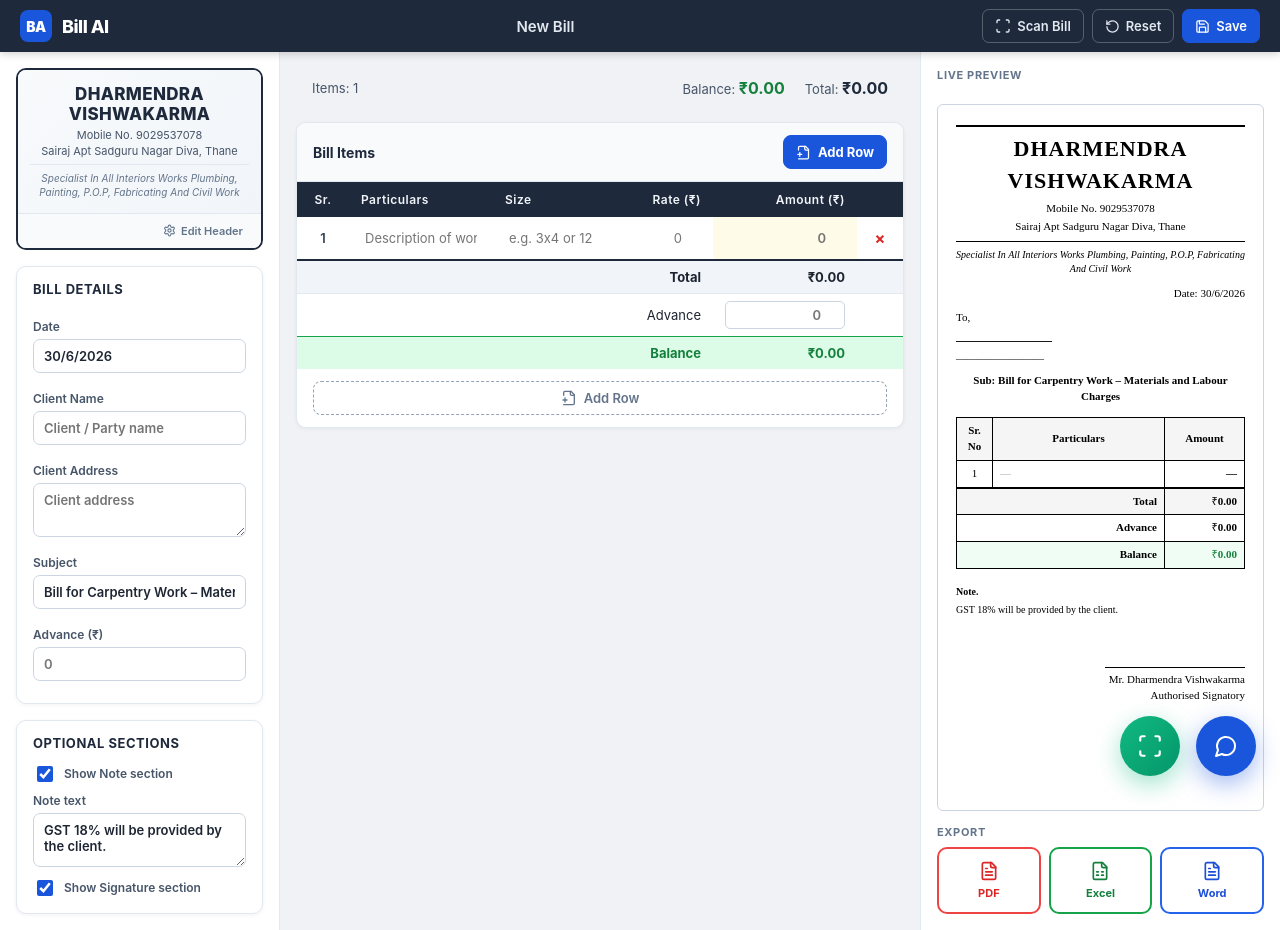
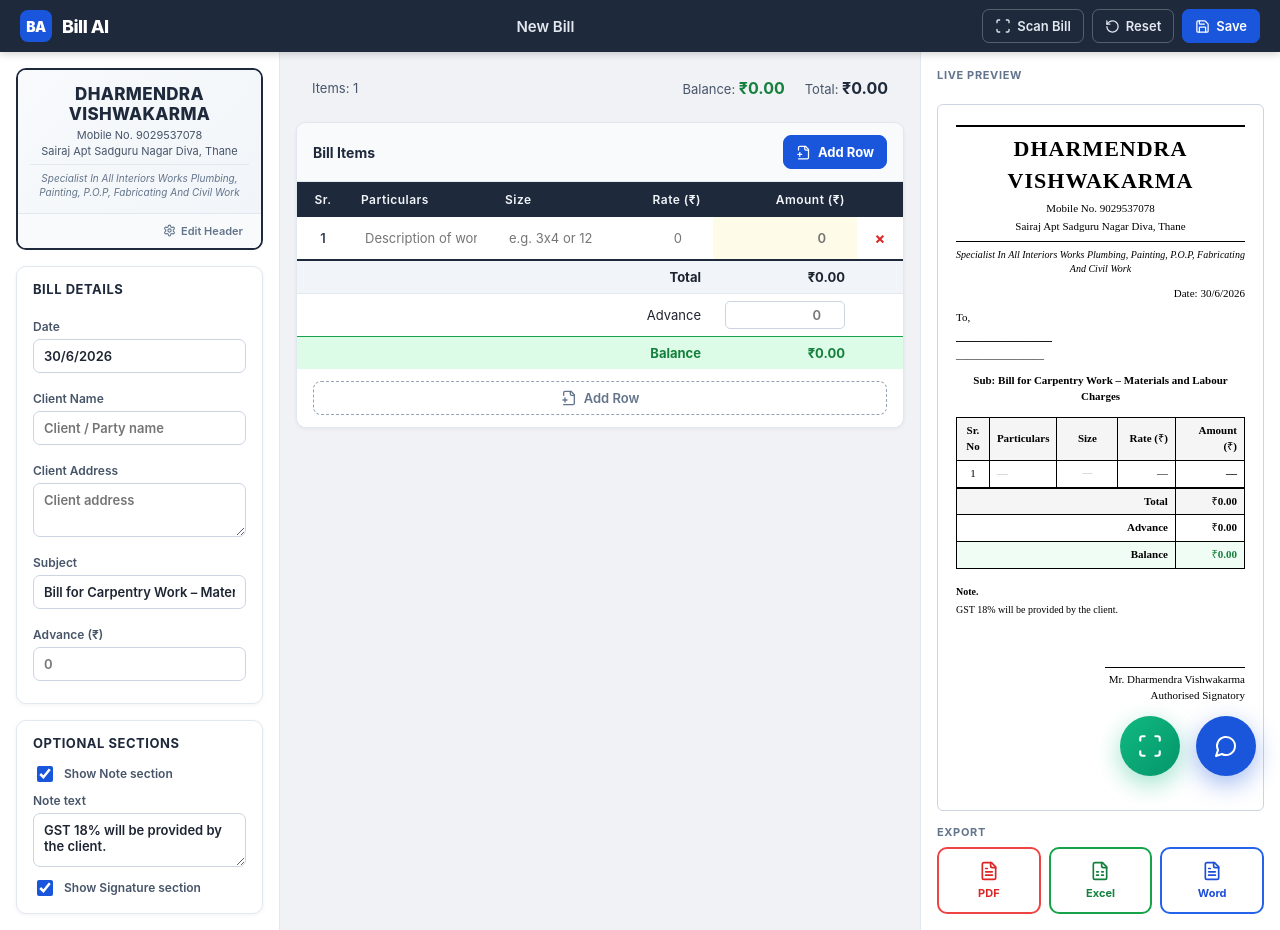
Before and after one commit to Dharmendra0202/Billing, a React (Vite) app: page / in a window 1280 px wide. Built offline with nearby package versions, Linux system fonts and the light colour scheme.

Commit message:
Fix: live preview shows all 5 cols, size*rate auto-calc always works

```diff
--- a/frontend/src/App.tsx
+++ b/frontend/src/App.tsx
@@ -9,19 +9,27 @@ import { grandTotal, makeId, money } from "./lib/billMath";
 import { exportProfessionalPDF, exportProfessionalExcel, exportProfessionalWord } from "./lib/documentExport";
 import type { BillDetails, BillTable, HeaderTemplate } from "./types";
 
-// Convert scanner rows → BillTable for export
+// Convert editor rows → BillTable for export (all 5 columns)
 function toBillTable(rows: Array<{ id: string; sr: number; particulars: string; size: string; rate: number; amount: number }>): BillTable {
   return {
     id: "table-main",
     title: "Bill Items",
     columns: [
-      { id: "sr", label: "Sr. No", kind: "number" },
-      { id: "particulars", label: "Particulars", kind: "text" },
-      { id: "amount", label: "Amount", kind: "number" }
+      { id: "sr",          label: "Sr. No",      kind: "number" },
+      { id: "particulars", label: "Particulars", kind: "text"   },
+      { id: "size",        label: "Size",        kind: "text"   },
+      { id: "rate",        label: "Rate",        kind: "number" },
+      { id: "amount",      label: "Amount",      kind: "number" }
     ],
     rows: rows.map(r => ({
       id: r.id,
-      cells: { sr: String(r.sr), particulars: r.particulars, amount: String(r.amount) }
+      cells: {
+        sr:          String(r.sr),
+        particulars: r.particulars,
+        size:        r.size,
+        rate:        String(r.rate),
+        amount:      String(r.amount)
+      }
     }))
   };
 }
@@ -32,16 +40,18 @@ type EditorRow = { id: string; sr: number; particulars: string; size: string; ra
 function recalc(rows: EditorRow[]): EditorRow[] {
   return rows.map((r, i) => {
     const parsed = parseSize(r.size);
-    const amt = parsed > 0 ? Math.round(parsed * r.rate * 100) / 100 : r.amount;
+    // always recalculate amount from size × rate (0 if either is empty/zero)
+    const amt = Math.round(parsed * r.rate * 100) / 100;
     return { ...r, sr: i + 1, amount: amt };
   });
 }
 
 function parseSize(size: string): number {
   const clean = size.trim();
+  if (!clean) return 1; // empty size = 1 (so amount = rate directly)
   const parts = clean.split(/[x*×]/i).map(p => parseFloat(p.trim())).filter(n => !isNaN(n));
   if (parts.length >= 2) return parts.reduce((a, b) => a * b, 1);
-  return parseFloat(clean) || 0;
+  return parseFloat(clean) || 1;
 }
 
 function uid() { return Math.random().toString(36).slice(2, 9); }
@@ -105,7 +115,12 @@ export function App() {
   };
 
   const updateRow = (id: string, field: keyof EditorRow, value: string | number) => {
-    setRows(prev => recalc(prev.map(r => r.id === id ? { ...r, [field]: value } : r)));
+    setRows(prev => {
+      const updated = prev.map(r => r.id === id ? { ...r, [field]: value } : r);
+      // only recalc amount from size×rate when size or rate changes, not when amount itself is edited
+      if (field === "amount") return updated.map((r, i) => ({ ...r, sr: i + 1 }));
+      return recalc(updated);
+    });
   };
 
   const deleteRow = (id: string) => {
--- a/frontend/src/components/BillPreview.tsx
+++ b/frontend/src/components/BillPreview.tsx
@@ -16,6 +16,16 @@ type Props = {
   billDetails: BillDetails;
 };
 
+function parseSizeDisplay(size: string): string {
+  if (!size.trim()) return "";
+  const parts = size.split(/[x*×]/i).map(p => parseFloat(p.trim())).filter(n => !isNaN(n));
+  if (parts.length >= 2) {
+    const result = parts.reduce((a, b) => a * b, 1);
+    return `${size} = ${result}`;
+  }
+  return size;
+}
+
 export function BillPreview({ header, rows, billDetails }: Props) {
   const total = rows.reduce((s, r) => s + r.amount, 0);
   const balance = total - billDetails.advance;
@@ -29,22 +39,14 @@ export function BillPreview({ header, rows, billDetails }: Props) {
       <div className="pbBizName">{header.businessName || "BUSINESS NAME"}</div>
 
       {/* Contact */}
-      {header.phone && (
-        <p className="pbContactLine">Mobile No. {header.phone}</p>
-      )}
-      {header.address && (
-        <p className="pbContactLine">{header.address}</p>
-      )}
-      {header.gstNumber && (
-        <p className="pbContactLine">GST: {header.gstNumber}</p>
-      )}
+      {header.phone && <p className="pbContactLine">Mobile No. {header.phone}</p>}
+      {header.address && <p className="pbContactLine">{header.address}</p>}
+      {header.gstNumber && <p className="pbContactLine">GST: {header.gstNumber}</p>}
 
       <div className="pbBottomLine" />
 
       {/* Tagline */}
-      {header.tagline && (
-        <p className="pbTagline">{header.tagline}</p>
-      )}
+      {header.tagline && <p className="pbTagline">{header.tagline}</p>}
 
       {/* Date */}
       <p className="pbDate">Date: {billDetails.date}</p>
@@ -55,45 +57,62 @@ export function BillPreview({ header, rows, billDetails }: Props) {
       <p className="pbClientAddr">{billDetails.clientAddress || "________________"}</p>
 
       {/* Subject */}
-      {billDetails.subject && (
-        <p className="pbSub">Sub: {billDetails.subject}</p>
-      )}
+      {billDetails.subject && <p className="pbSub">Sub: {billDetails.subject}</p>}
 
-      {/* Table */}
+      {/* Items Table — full 5 columns */}
       <table className="pbTable">
         <thead>
           <tr>
-            <th style={{ width: 32 }}>Sr. No</th>
-            <th>Particulars</th>
-            <th style={{ width: 80 }}>Amount</th>
+            <th className="pbThSr">Sr. No</th>
+            <th className="pbThParticulars">Particulars</th>
+            <th className="pbThSize">Size</th>
+            <th className="pbThRate">Rate (₹)</th>
+            <th className="pbThAmt">Amount (₹)</th>
           </tr>
         </thead>
         <tbody>
           {rows.length === 0 && (
             <tr>
-              <td colSpan={3} style={{ textAlign: "center", color: "#aaa", fontStyle: "italic" }}>No items yet</td>
+              <td colSpan={5} style={{ textAlign: "center", color: "#aaa", fontStyle: "italic", padding: "12px" }}>
+                No items yet — add rows in the center panel
+              </td>
             </tr>
           )}
           {rows.map(row => (
             <tr key={row.id}>
               <td className="pbSrCell">{row.sr}</td>
-              <td>{row.particulars || <span style={{ color: "#aaa" }}>—</span>}</td>
+              <td className="pbParticularsCell">
+                {row.particulars || <span style={{ color: "#bbb" }}>—</span>}
+              </td>
+              <td className="pbSizeCell">
+                {row.size ? (
+                  <>
+                    <span className="pbSizeRaw">{row.size}</span>
+                    {row.size.match(/[x*×]/i) && (
+                      <span className="pbSizeCalc">
+                        {" = "}{row.size.split(/[x*×]/i).map(p => parseFloat(p.trim())).filter(n => !isNaN(n)).reduce((a, b) => a * b, 1)}
+                      </span>
+                    )}
+                  </>
+                ) : <span style={{ color: "#bbb" }}>—</span>}
+              </td>
+              <td className="pbRateCell">{row.rate > 0 ? money(row.rate) : "—"}</td>
               <td className="pbAmtCell">{row.amount > 0 ? money(row.amount) : "—"}</td>
             </tr>
           ))}
         </tbody>
         <tfoot>
           <tr className="pbTfTotal">
-            <td colSpan={2} className="pbRight" style={{ fontWeight: "bold" }}>Total</td>
-            <td className="pbAmtCell">{money(total)}</td>
+            <td colSpan={4} className="pbRight"><strong>Total</strong></td>
+            <td className="pbAmtCell"><strong>{money(total)}</strong></td>
           </tr>
           <tr className="pbTfAdvance">
-            <td colSpan={2} className="pbRight">Advance</td>
+            <td colSpan={4} className="pbRight">Advance</td>
             <td className="pbAmtCell">{money(billDetails.advance)}</td>
           </tr>
           <tr className="pbTfBalance">
-            <td colSpan={2} className="pbRight" style={{ fontWeight: "bold" }}>Balance</td>
-            <td className="pbAmtCell" style={{ color: "#15803d" }}>{money(balance)}</td>
+            <td colSpan={4} className="pbRight"><strong>Balance</strong></td>
+            <td className="pbAmtCell" style={{ color: "#15803d", fontWeight: 700 }}>{money(balance)}</td>
           </tr>
         </tfoot>
       </table>
@@ -109,7 +128,7 @@ export function BillPreview({ header, rows, billDetails }: Props) {
       {/* Signature */}
       {billDetails.showSignature && (
         <div className="pbSignatureArea">
-          <span className="pbSignatureLine" />
+          <div className="pbSignatureLine" />
           <p>{billDetails.proprietorName}</p>
           <p>Authorised Signatory</p>
         </div>
--- a/frontend/src/styles.css
+++ b/frontend/src/styles.css
@@ -584,7 +584,17 @@ input:focus, textarea:focus, select:focus {
   text-align: center;
 }
 .pbTable td.pbSrCell { text-align: center; width: 36px; }
+.pbTable td.pbParticularsCell { }
+.pbTable td.pbSizeCell { text-align: center; white-space: nowrap; font-size: 10px; }
+.pbTable td.pbRateCell { text-align: right; white-space: nowrap; }
 .pbTable td.pbAmtCell { text-align: right; font-weight: 600; white-space: nowrap; }
+.pbTable th.pbThSr { width: 32px; }
+.pbTable th.pbThParticulars { }
+.pbTable th.pbThSize { width: 80px; }
+.pbTable th.pbThRate { width: 72px; text-align: right; }
+.pbTable th.pbThAmt { width: 80px; text-align: right; }
+.pbSizeRaw { font-size: 10px; color: #374151; }
+.pbSizeCalc { font-size: 9px; color: #6b7280; display: block; }
 .pbTable tfoot td { font-weight: bold; }
 .pbTable tfoot tr.pbTfTotal td { border-top: 2px solid #000; background: #f5f5f5; }
 .pbTable tfoot tr.pbTfAdvance td { background: #fff; }
```
